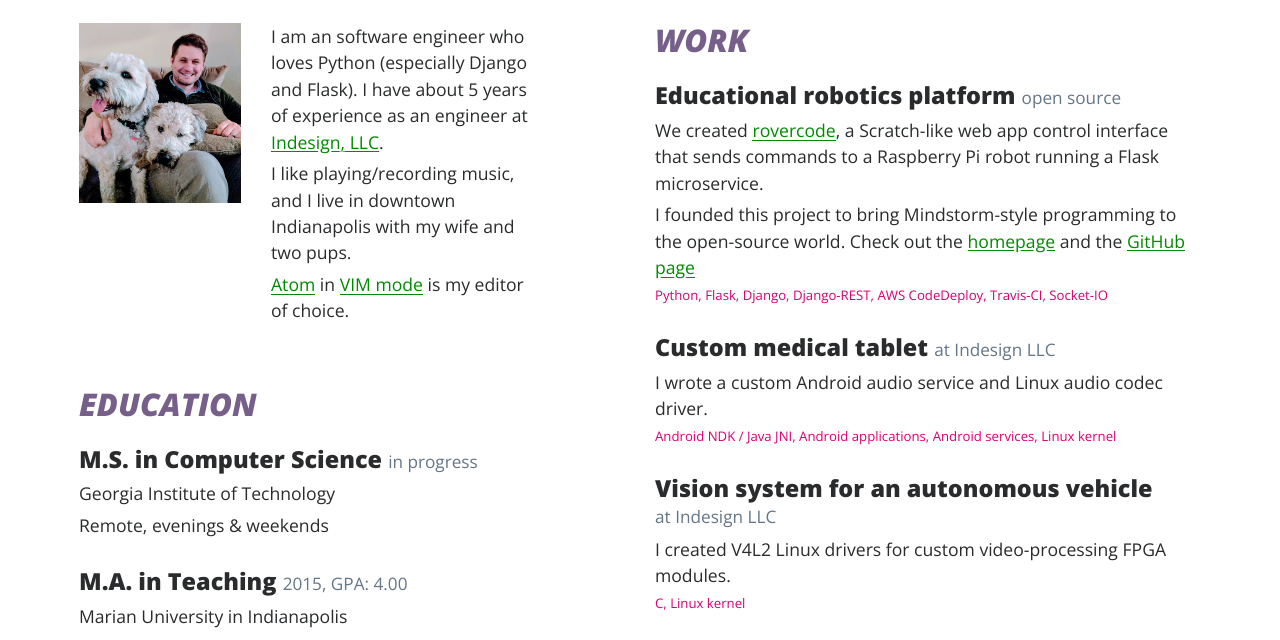
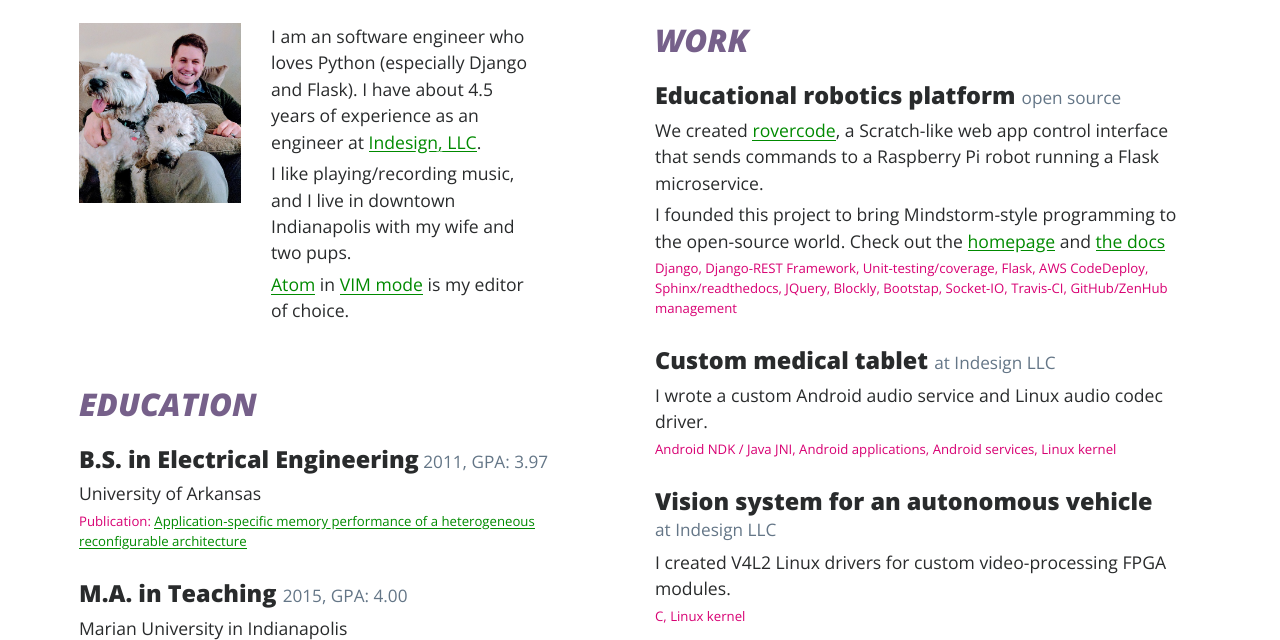
Before and after one commit to aninternetof/aninternetof.github.io, a plain HTML site: page index.html in a window 1280 px wide. Shown: the part 183-823 px from the top of the page. Drawn offline with nearby package versions, Linux system fonts and the light colour scheme; a script that the page names is missing.

Commit message:
Makes small content tweaks

```diff
--- a/index.html
+++ b/index.html
@@ -34,7 +34,7 @@
             <div class="col-sm-6">
               <p>
                 I am an software engineer who loves Python (especially Django and
-                Flask). I have about 5 years of experience as an engineer at
+                Flask). I have about 4.5 years of experience as an engineer at
                 <a href="https://indesign-llc.com">Indesign, LLC</a>.
               </p>
               <p>
@@ -55,9 +55,9 @@
               </div>
               <div class="row">
                 <div class="col-sm-12">
-                  <h4> M.S. in Computer Science <small>in progress</small></h4>
-                  <p>Georgia Institute of Technology</p>
-                  <p>Remote, evenings & weekends</p>
+                  <h4> B.S. in Electrical Engineering<small> 2011, GPA: 3.97</small></h4>
+                  <p>University of Arkansas</p>
+                  <p class="p2">Publication: <a href="https://www.date-conference.com/proceedings-archive/PAPERS/2010/DATE10/PDFFILES/04.4_3.PDF">Application-specific memory performance of a heterogeneous reconfigurable architecture</a></p>
                 </div>
               </div>
               <div class="row">
@@ -68,9 +68,9 @@
               </div>
               <div class="row">
                 <div class="col-sm-12">
-                  <h4> B.S. in Electrical Engineering<small> 2011, GPA: 3.97</small></h4>
-                  <p>University of Arkansas</p>
-                  <p class="p2">Publication: <a href="https://www.date-conference.com/proceedings-archive/PAPERS/2010/DATE10/PDFFILES/04.4_3.PDF">Application-specific memory performance of a heterogeneous reconfigurable architecture</a></p>
+                  <h4> M.S. in Computer Science <small>in progress</small></h4>
+                  <p>Georgia Institute of Technology</p>
+                  <p>Remote, evenings & weekends</p>
                 </div>
               </div>
 
@@ -94,13 +94,14 @@
               </p>
               <p>
                 I founded this project to bring Mindstorm-style programming to the open-source
-                world. Check out the <a href="https://rovercode.com">homepage</a> and the
-                <a href="https://www.github.com/aninternetof/rovercode-web">
-                GitHub page</a>
+                world. Check out the <a href="https://rovercode.com">homepage</a> and
+                <a href="http://rovercode-web.readthedocs.io">
+                the docs</a>
               </p>
               <p class="p2">
-                Python, Flask, Django, Django-REST, AWS CodeDeploy,
-                Travis-CI, Socket-IO
+                Django, Django-REST Framework, Unit-testing/coverage, Flask, AWS CodeDeploy,
+                Sphinx/readthedocs, JQuery, Blockly, Bootstap, Socket-IO, Travis-CI,
+                GitHub/ZenHub management
               </p>
             </div>
           </div>
```
